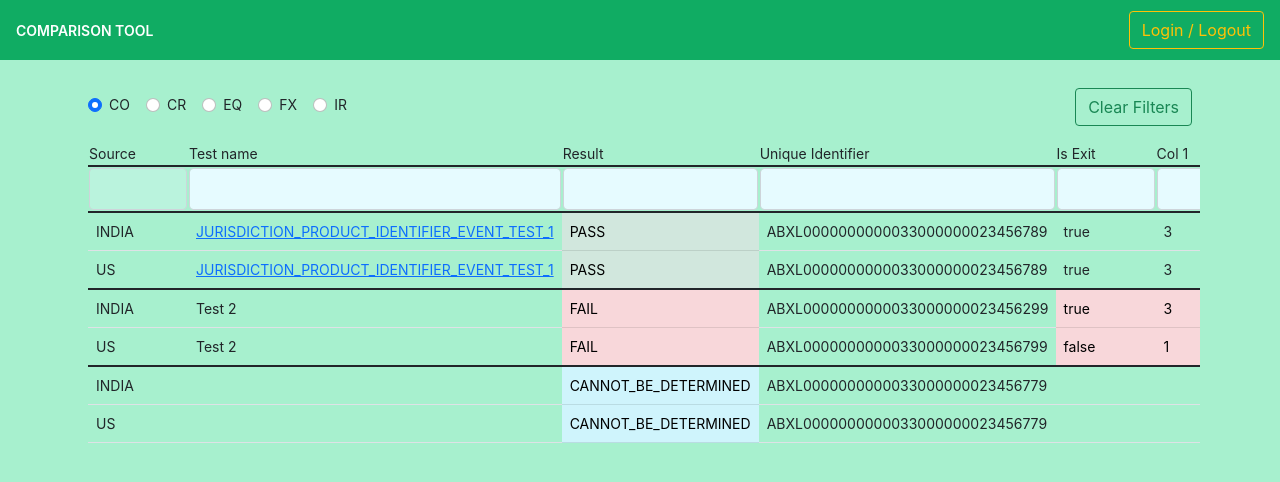
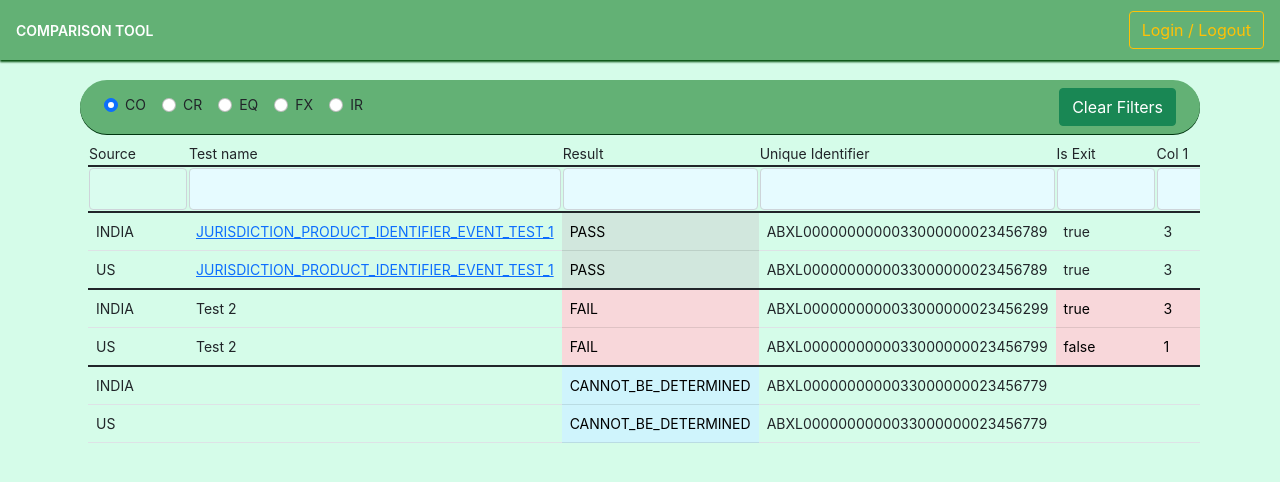
Before and after one commit to pks9862728888/angular-container-demo-helm, an Angular app: page / in a window 1280 px wide. Shown: the top 482 px of the page. Built offline with nearby package versions, Linux system fonts and the light colour scheme.

Commit message:
fixed background color

```diff
--- a/src/app/app.component.css
+++ b/src/app/app.component.css
@@ -37,11 +37,12 @@ p {
     width: 100%;
     display: flex;
     align-items: center;
-    background-color: #10ac63;
+    background-color: #63B175;
     color: white;
     font-weight: 600;
     padding-left: 1rem;
     padding-right: 1rem;
+    box-shadow: 0px 2px 2px #024e0c;
 }
 
 .title {
--- a/src/app/recon-result/recon-result.component.css
+++ b/src/app/recon-result/recon-result.component.css
@@ -7,10 +7,14 @@
     flex-wrap: inherit;
     align-items: center;
     justify-content: space-between;
+    /* background-color: rgb(23, 179, 158); */
+    background-color: #63B175;
+    border-radius: 5rem;
+    box-shadow: 0px 1px #003610;
 }
 
 .form-check {
-    padding-right: 1rem;
+    margin-right: 1rem;
 }
 
 .recon-result {
@@ -18,3 +22,11 @@
     height: calc(100vh - 10rem);
     overflow: scroll;
 }
+
+.m-l-1rem {
+    margin-left: 1rem;
+}
+
+.m-r-1rem {
+    margin-right: 1rem;
+}
--- a/src/app/recon-result/recon-result.component.html
+++ b/src/app/recon-result/recon-result.component.html
@@ -1,6 +1,6 @@
 <div class="section">
     <div class="table-controls">
-        <div class="d-flex">
+        <div class="d-flex m-l-1rem">
             <div class="form-check" *ngFor="let product of productTypes; let idx=index;">
                 <input class="form-check-input" type="radio"
                       (click)="filterProductData(product)"
@@ -12,9 +12,9 @@
                 </label>
             </div>
         </div>
-        <div class="d-flex">
-            <button class="btn btn-outline-success" (click)="clearDataFilter()">Clear Filters</button>
-        </div>
+        <button class="btn btn-success m-r-1rem" (click)="clearDataFilter()">
+            Clear Filters
+        </button>
     </div>
     <div class="recon-result">
         <app-table [data]="data" [onClearDataFilterClick]="clearDataFilterSubject.asObservable()"></app-table>
--- a/src/styles.css
+++ b/src/styles.css
@@ -1,7 +1,8 @@
 @import "~bootstrap/dist/css/bootstrap.min.css";
 
 body {
-    background-color: #a7f0ce;
+    /* background-color: #a7f0ce; */
+    background-color: #d5fce9;
     overflow-y: scroll;
     overflow-x: hidden;
 }
```
